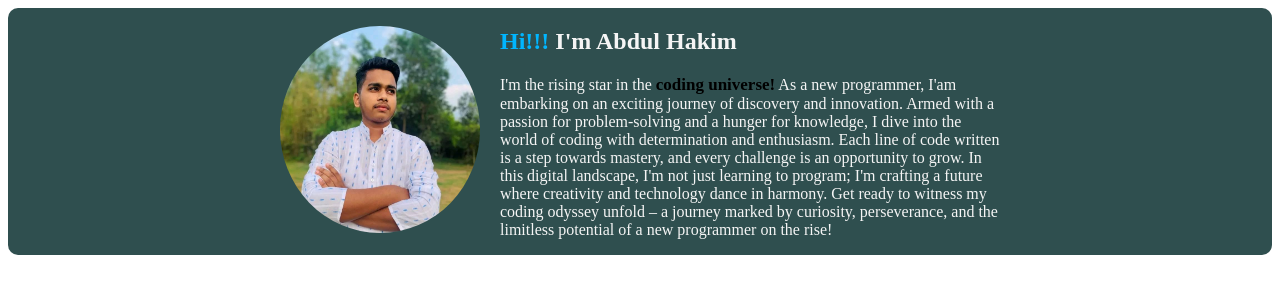
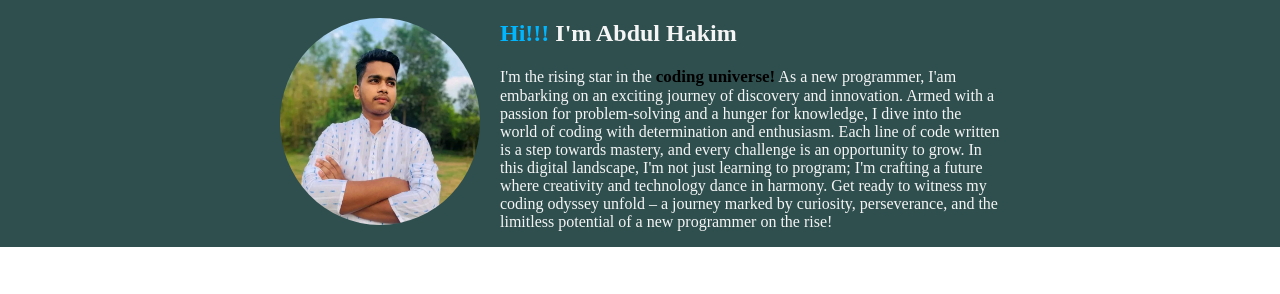
Before and after one commit to Abdul-Hakim007/first_assignment, a plain HTML site: page index.html in a window 1280 px wide. Drawn offline with Linux system fonts and the light colour scheme.

Commit message:
second commit

```diff
--- a/style.css
+++ b/style.css
@@ -1,4 +1,6 @@
-
+body{
+    margin: 0;
+}
 
 .hero{
     /* width: 500px; */
@@ -9,7 +11,7 @@
    gap: 20px;
    background-color: darkslategray;
    color: whitesmoke;
-   border-radius: 10px;
+   /* border-radius: 10px; */
 }
 strong{
     color: rgb(0 182 255);
```
